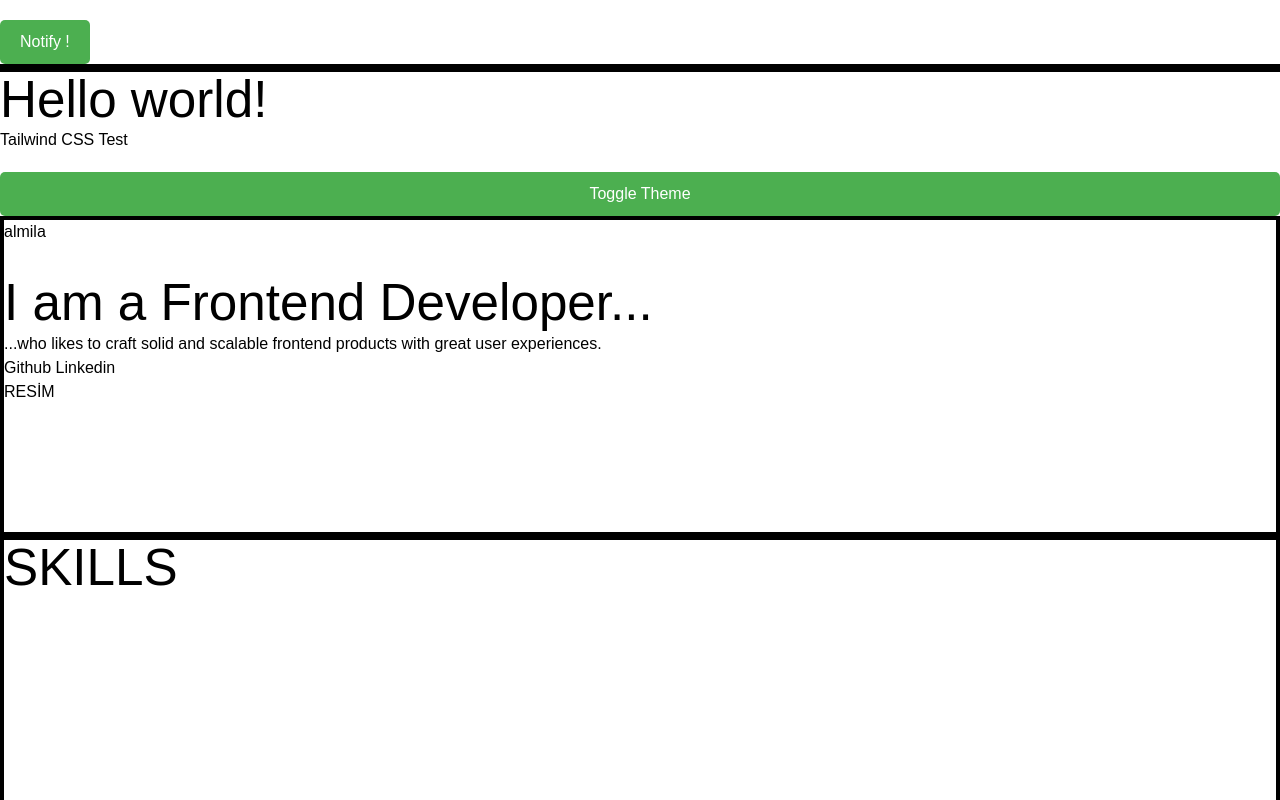
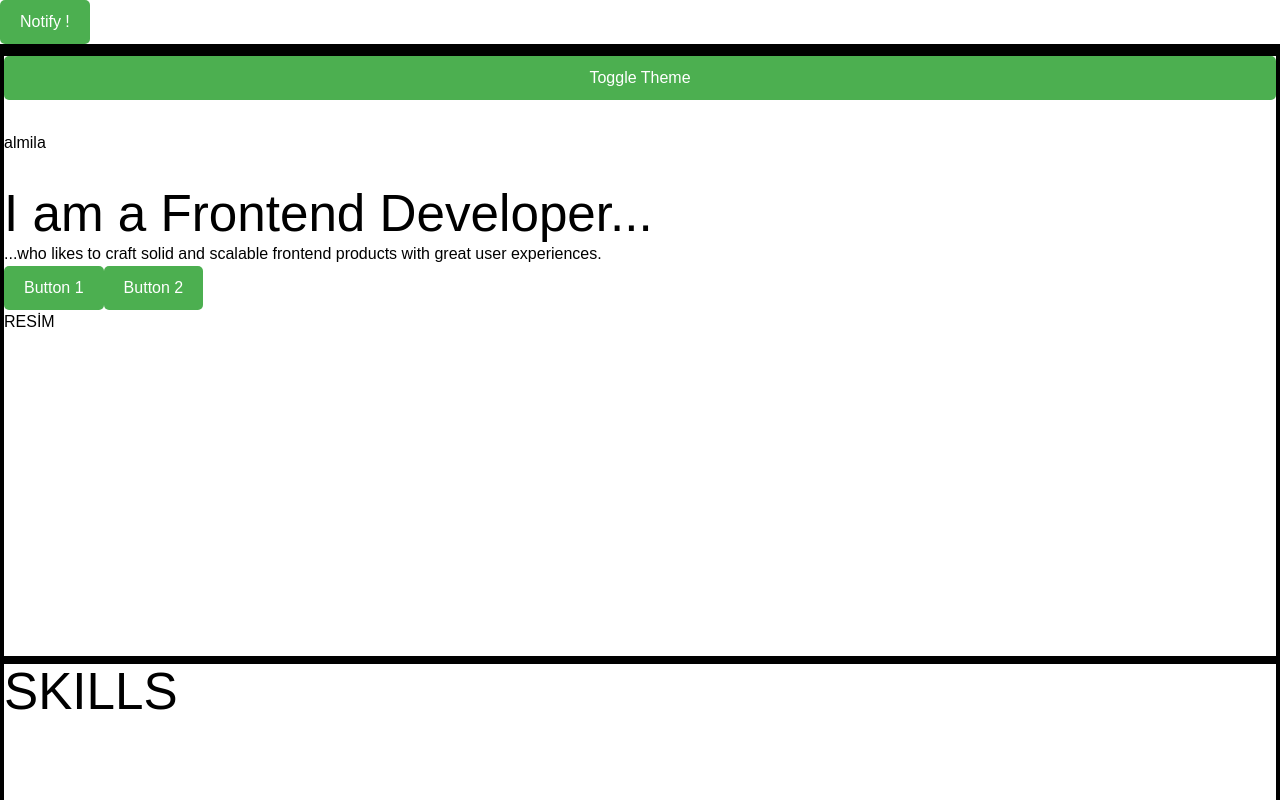
Before and after one commit to mdortca/cv44, a React (Vite) app in the folder my-project/: page / in a window 1280 px wide. Shown: the top 800 px of the page. Built offline with nearby package versions, Linux system fonts and the light colour scheme.

Commit message:
Component dosyalarının oluşturulması

```diff
--- a/my-project/src/App.css
+++ b/my-project/src/App.css
@@ -10,7 +10,7 @@
 
 .flexbox-item{ /* */
   width: 100vw;
-  height: 40vh;
+  height: 76vh;
   gap: 31px;
   display:flex;
   flex-direction: column;
@@ -35,7 +35,7 @@ body{ /**/
 
 button {
   padding: 10px 20px;
-  margin-top: 20px;
+  /* margin-top: 20px; -> mt-5 */
   cursor: pointer;
   background-color: #4CAF50;
   color: white;
--- a/my-project/src/App.jsx
+++ b/my-project/src/App.jsx
@@ -10,28 +10,28 @@ function App() {
 
   return (
     <div className={`container ${theme}`}>
-            <div className="">
+      <div className="">
         <button onClick={notify}>Notify !</button>
         <ToastContainer />
       </div>
-<h1 className="text-3xl font-bold underline">
-        Hello world!
-      </h1>
-      <div className="bg-blue-500 text-orange p-4 rounded">
-        Tailwind CSS Test
-      </div>
-      <button onClick={toggleTheme}>
-        Toggle Theme
-      </button>
+
       <section className="flexbox-item component1">
+      <button className="bg-sky-400 mt-5 w-32 h-12" onClick={toggleTheme}>
+          Toggle Theme
+        </button>
         <p className="almila">almila</p>
         <div>
           <div>
             <h1 className="merhaba">I am a Frontend Developer...</h1>
             <p>...who likes to craft solid and scalable frontend products with great user experiences.</p>
-            <p>Github Linkedin</p>
-          </div>
-          <p className="image">RESİM</p>
+            <div className="flex-grow"></div>
+
+      <div className="flex gap-3 justify-center mb-8" style={{ left: "40%" }}>
+        <button className="px-4 py-2 bg-blue-500 text-white rounded">Button 1</button>
+        <button className="px-4 py-2 bg-blue-500 text-white rounded">Button 2</button>
+      </div>
+    </div>
+          <p className="image ">RESİM</p>
         </div>
       </section>
       <section className="flexbox-item component2">
```
Also changed, not shown: my-project/src/components/Contact.jsx (added), my-project/src/components/PersonalInformation.jsx (added), my-project/src/components/Profile.jsx (added), my-project/src/components/Projects.jsx (added), my-project/src/components/Skills.jsx (added).
